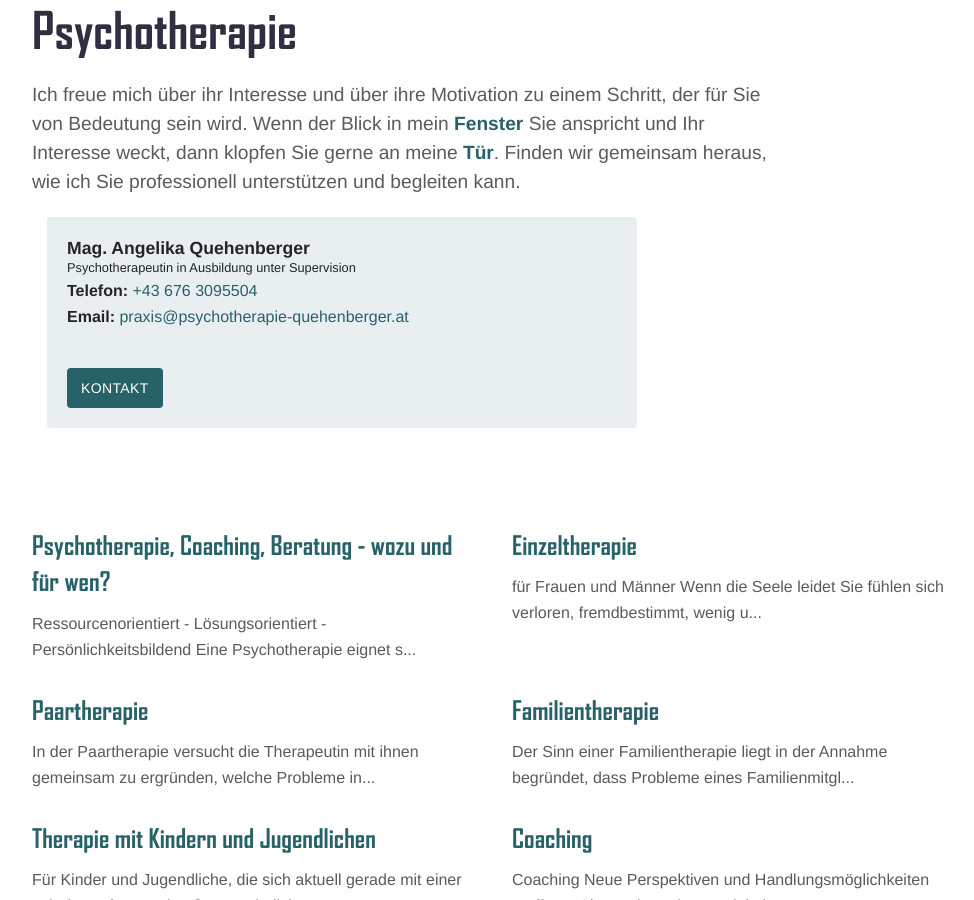
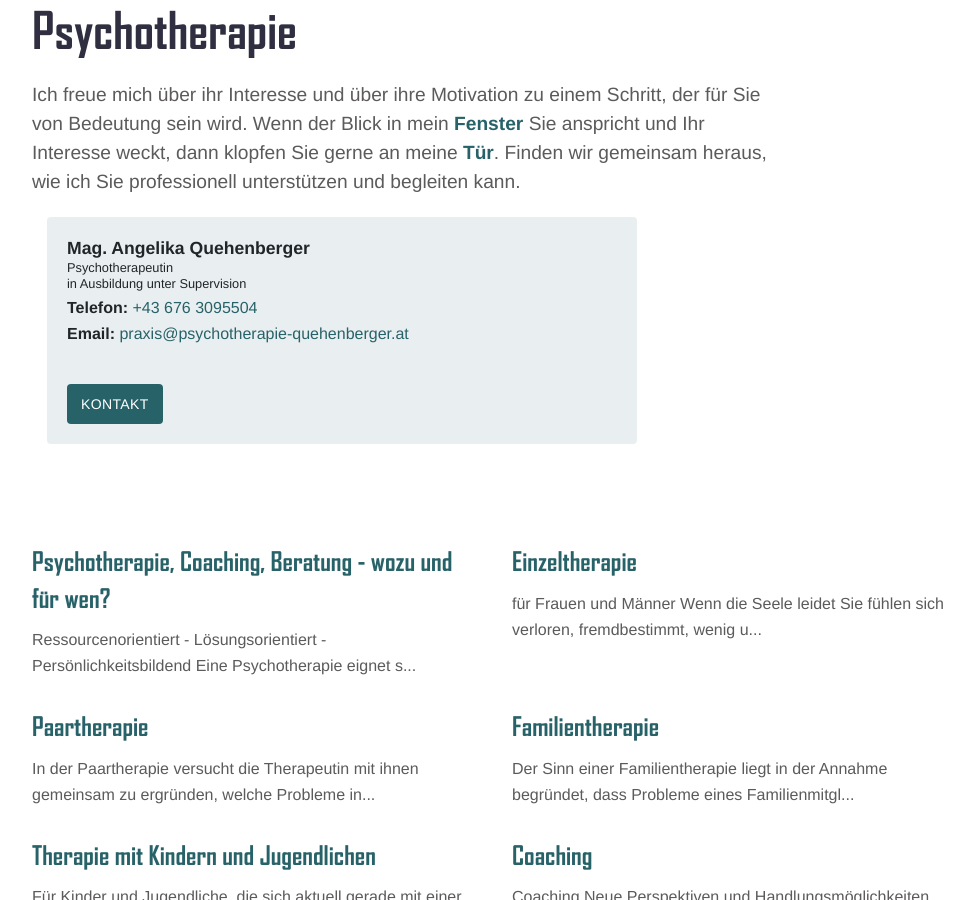
Before and after one commit to dvschnitz/angelika-quehenberger, a Jekyll site: the page built from index.md, in a window 1280 px wide and 900 px high, scrolled down 771 px. Shown: the whole window, without its empty margins (143-1117 px from the left). Built offline with Jekyll 4.4.1, drawn with Linux system fonts in a browser that asks for light colours.

Commit message:
Added linebreak in call box

```diff
--- a/_includes/call.html
+++ b/_includes/call.html
@@ -1,6 +1,6 @@
 <div class="call">
   <div class="call-box-top">
-    <div class="call-name"><b>Mag. Angelika Quehenberger</b><div class="text-small">Psychotherapeutin in Ausbildung unter Supervision</div></div>
+    <div class="call-name"><b>Mag. Angelika Quehenberger</b><div class="text-small">Psychotherapeutin<br>in Ausbildung unter Supervision</div></div>
     {% if site.data.contact.phone %}
         <div class="call-phone"><strong>Telefon: </strong>
           <a href="tel:{{ site.data.contact.phone }}">
```
